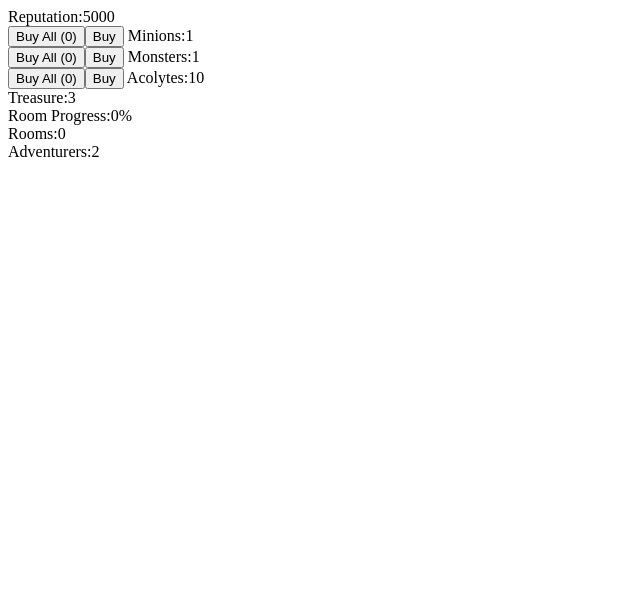
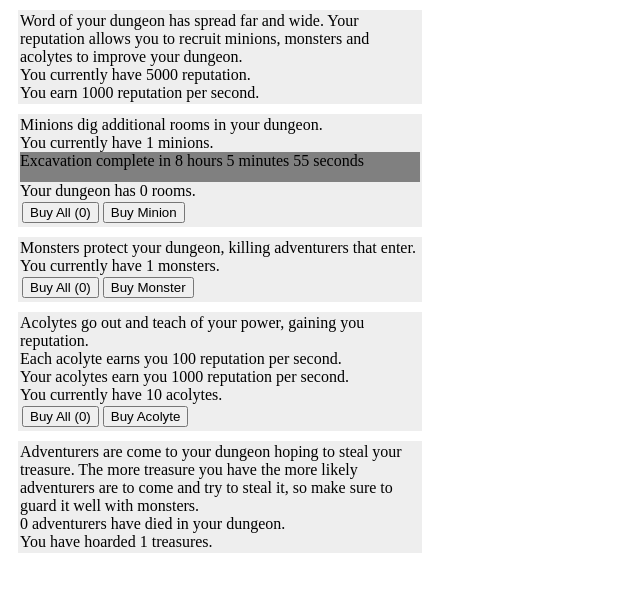
Before and after one commit to caesuric/DungeonBuilder, a website: page index.html in a window 1280 px wide. Shown: the whole page, without its empty margins (0-640 px from the left). Drawn offline with nearby package versions, Linux system fonts and the light colour scheme.

Commit message:
Basic styles, extracted methods, dungeon room progress bar

```diff
--- a/DungeonBuilder.js
+++ b/DungeonBuilder.js
@@ -11,6 +11,14 @@
       this.buyMonster = __bind(this.buyMonster, this);
       this.buyMinion = __bind(this.buyMinion, this);
       this.maxNumberToBuy = __bind(this.maxNumberToBuy, this);
+      this.roomCost = __bind(this.roomCost, this);
+      this.setRoomETA = __bind(this.setRoomETA, this);
+      this.updateTreasureBox = __bind(this.updateTreasureBox, this);
+      this.updateAcolyteBox = __bind(this.updateAcolyteBox, this);
+      this.updateMonsterBox = __bind(this.updateMonsterBox, this);
+      this.updateMinionBox = __bind(this.updateMinionBox, this);
+      this.updateReputationBox = __bind(this.updateReputationBox, this);
+      this.updateValues = __bind(this.updateValues, this);
       this.tick = __bind(this.tick, this);
       this.minions = 1;
       this.monsters = 1;
@@ -31,8 +39,103 @@
     }
 
     Dungeon.prototype.tick = function() {
-      var adventurerRoll, costToBuild, i, roomProgressPercent, _i, _len, _ref;
+      this.updateValues();
+      this.updateTreasureBox();
+      this.updateMinionBox();
+      this.updateMonsterBox();
+      this.updateAcolyteBox();
+      return this.updateReputationBox();
+    };
+
+    Dungeon.prototype.updateValues = function() {
+      var adventurerRoll, i, _i, _len, _ref, _results;
       this.roomProgress += this.minions * this.devMultiplier;
+      if (this.roomProgress >= this.roomCost()) {
+        this.roomProgress -= this.roomCost();
+        this.rooms += 1;
+      }
+      this.reputation += this.acolytes * this.devMultiplier;
+      _ref = [0, Math.floor(this.treasure * this.devMultiplier)];
+      _results = [];
+      for (_i = 0, _len = _ref.length; _i < _len; _i++) {
+        i = _ref[_i];
+        adventurerRoll = Math.floor((Math.random() * 6000) + 1);
+        if (adventurerRoll === 6000) {
+          this.adventurers += 1;
+          _results.push(this.treasure += 1);
+        } else {
+          _results.push(void 0);
+        }
+      }
+      return _results;
+    };
+
+    Dungeon.prototype.updateReputationBox = function() {
+      $('#reputationCount').text(this.reputation);
+      return $('#reputationRate').text(this.acolytes * 100);
+    };
+
+    Dungeon.prototype.updateMinionBox = function() {
+      var roomProgressPercent;
+      $('#minionCount').text(this.minions);
+      $('#buyAllMinions').text("Buy All (" + (this.maxNumberToBuy(this.cost)) + ")");
+      roomProgressPercent = (this.roomProgress / this.roomCost() * 100).toString();
+      $('#roomCount').text(this.rooms);
+      this.updateProgressBar($('#roomBar'), roomProgressPercent);
+      return this.setRoomETA();
+    };
+
+    Dungeon.prototype.updateMonsterBox = function() {
+      $('#monsterCount').text(this.monsters);
+      return $('#buyAllMonsters').text("Buy All (" + (this.maxNumberToBuy(this.cost)) + ")");
+    };
+
+    Dungeon.prototype.updateAcolyteBox = function() {
+      $('#acolyteCount').text(this.acolytes);
+      $('#acolyteReputationRate').text(this.acolytes * 100);
+      return $('#buyAllAcolytes').text("Buy All (" + (this.maxNumberToBuy(this.cost)) + ")");
+    };
+
+    Dungeon.prototype.updateTreasureBox = function() {
+      $('#adventurerCount').text(this.adventurers);
+      return $('#treasureCount').text(this.treasure);
+    };
+
+    Dungeon.prototype.setRoomETA = function() {
+      var duration, eta, moment_time, rate, remaining, specific;
+      remaining = this.roomCost() - this.roomProgress;
+      rate = this.minions * this.devMultiplier;
+      eta = Math.floor(remaining / rate);
+      duration = moment.duration(eta * 10);
+      moment_time = duration.humanize();
+      specific = "";
+      if (duration.years() > 0) {
+        specific += "" + (duration.years()) + " years ";
+      }
+      if (duration.months() > 0) {
+        specific += "" + (duration.months()) + " months ";
+      }
+      if (duration.days() > 0) {
+        specific += "" + (duration.days()) + " days ";
+      }
+      if (duration.hours() > 0) {
+        specific += "" + (duration.hours()) + " hours ";
+      }
+      if (duration.minutes() > 0) {
+        specific += "" + (duration.minutes()) + " minutes ";
+      }
+      if (duration.seconds() > 0) {
+        specific += "" + (duration.seconds()) + " seconds ";
+      }
+      return $('#roomETA').text(specific);
+    };
+
+    Dungeon.prototype.updateProgressBar = function(bar, percent) {
+      return bar.width("" + percent + "%");
+    };
+
+    Dungeon.prototype.roomCost = function() {
+      var costToBuild;
       costToBuild = 2916000;
       if (this.rooms >= 100) {
         costToBuild = 1247114880;
@@ -43,32 +146,7 @@
       } else if (this.rooms >= 5) {
         costToBuild = 56687040;
       }
-      if (this.roomProgress >= costToBuild) {
-        this.roomProgress = 0;
-        this.rooms += 1;
-      }
-      roomProgressPercent = Math.floor(this.roomProgress / costToBuild * 100).toString();
-      $('#roomProgressCount').text("" + roomProgressPercent + "%");
-      $('#roomCount').text(this.rooms);
-      _ref = [0, Math.floor(this.treasure * this.devMultiplier)];
-      for (_i = 0, _len = _ref.length; _i < _len; _i++) {
-        i = _ref[_i];
-        adventurerRoll = Math.floor((Math.random() * 6000) + 1);
-        if (adventurerRoll === 6000) {
-          this.adventurers += 1;
-          this.treasure += 1;
-        }
-      }
-      $('#adventurerCount').text(this.adventurers);
-      $('#treasureCount').text(this.treasure);
-      this.reputation += this.acolytes * this.devMultiplier;
-      $('#minionCount').text(this.minions);
-      $('#monsterCount').text(this.monsters);
-      $('#acolyteCount').text(this.acolytes);
-      $('#reputationCount').text(this.reputation);
-      $('#buyAllMinions').text("Buy All (" + (this.maxNumberToBuy(this.cost)) + ")");
-      $('#buyAllMonsters').text("Buy All (" + (this.maxNumberToBuy(this.cost)) + ")");
-      return $('#buyAllAcolytes').text("Buy All (" + (this.maxNumberToBuy(this.cost)) + ")");
+      return costToBuild;
     };
 
     Dungeon.prototype.maxNumberToBuy = function(cost) {
--- a/Gruntfile.coffee
+++ b/Gruntfile.coffee
@@ -42,5 +42,5 @@ module.exports = (grunt) ->
     }
   }
   # grunt.registerTask 'build', ['coffee', 'sass', 'haml']
-  grunt.registerTask 'build', ['coffee']
+  grunt.registerTask 'build', ['coffee', 'sass']
   grunt.registerTask 'default', ['build', 'watch']
--- a/index.html
+++ b/index.html
@@ -4,23 +4,52 @@
     <meta http-equiv="Content-Type" content="text/html; charset=UTF-8"/>
     <title>Dungeon Builder</title>
     <script src="https://code.jquery.com/jquery-3.1.0.slim.min.js" type="text/javascript"></script>
+    <script src="https://cdnjs.cloudflare.com/ajax/libs/moment.js/2.14.1/moment.min.js" type="text/javascript"></script>
     <script src="DungeonBuilder.js" type="text/javascript"></script>
+    <link href='css/style.css' rel='stylesheet' type='text/css'>
   </head>
   <body style='background-color: #FFFFFF;'>
-    <div id="reputationLabel">Reputation:<span id="reputationCount"></span></div>
+    <div class="unitBox">
+      Word of your dungeon has spread far and wide. Your reputation allows you to recruit minions, monsters and acolytes to improve your dungeon.<br/>
+      You currently have <span id="reputationCount"></span> reputation.</br>
+      You earn <span id="reputationRate"></span> reputation per second.
+    </div>
 
-    <button id="buyAllMinions">Buy All</button><button id="buyMinion">Buy</button>
-    <span id="minionLabel">Minions:</span><span id="minionCount"></span><br>
+    <div class="unitBox">
+      Minions dig additional rooms in your dungeon.<br/>
+      You currently have <span id="minionCount"></span> minions.<br>
+      <div class="progressOuter" id="roomProgress">
+        <div class="progressInner" id="roomBar"> </div>
+        <div class="progressDescription">
+          Excavation complete in <span id="roomETA"></span>
+        </div>
+      </div>
+      Your dungeon has <span id="roomCount"></span> rooms.<br/>
+      <button id="buyAllMinions">Buy All</button><button id="buyMinion">Buy Minion</button>
 
-    <button id="buyAllMonsters">Buy All</button><button id="buyMonster">Buy</button>
-    <span id="monsterLabel">Monsters:</span><span id="monsterCount"></span><br>
 
-    <button id="buyAllAcolytes">Buy All</button><button id="buyAcolyte">Buy</button>
-    <span id="acolyteLabel">Acolytes:</span><span id="acolyteCount"></span><br>
+    </div>
 
-    <div id="treasureLabel">Treasure:<span id="treasureCount"></span></div>
-    <div id="roomProgressLabel">Room Progress:<span id="roomProgressCount"></span></div>
-    <div id="roomLabel">Rooms:<span id="roomCount"></span></div>
-    <div id="adventurerLabel">Adventurers:<span id="adventurerCount"></span></div>
+    <div class="unitBox">
+      Monsters protect your dungeon, killing adventurers that enter.<br/>
+      You currently have <span id="monsterCount"></span> monsters.<br>
+      <button id="buyAllMonsters">Buy All</button><button id="buyMonster">Buy Monster</button>
+    </div>
+
+    <div class="unitBox">
+      Acolytes go out and teach of your power, gaining you reputation.<br/>
+      Each acolyte earns you 100 reputation per second.<br/>
+      Your acolytes earn you <span id='acolyteReputationRate'></span> reputation per second.<br/>
+      You currently have <span id="acolyteCount"></span> acolytes.<br>
+    <button id="buyAllAcolytes">Buy All</button><button id="buyAcolyte">Buy Acolyte</button>
+    </div>
+
+    <div class="unitBox">
+      <div>
+        Adventurers are come to your dungeon hoping to steal your treasure. The more treasure you have the more likely adventurers are to come and try to steal it, so make sure to guard it well with monsters.
+      </div>
+      <span id="adventurerCount"></span> adventurers have died in your dungeon.<br/>
+      You have hoarded <span id="treasureCount"></span> treasures.
+    </div>
   </body>
 </html>
--- /dev/null
+++ b/style.scss
@@ -0,0 +1,25 @@
+.unitBox {
+  background: #eee;
+  margin: 10px;
+  padding: 2px;
+  width: 400px;
+  button {
+    margin: 2px;
+  }
+}
+
+.progressOuter {
+  position: relative;
+  width: 100%;
+  height: 30px;
+  background-color: grey;
+}
+.progressInner {
+  position: absolute;
+  width: 0%;
+  height: 100%;
+  background-color: green;
+}
+.progressDescription {
+  position: absolute;
+}
```
Also changed, not shown: DungeonBuilder.coffee (+70 -21 lines), css/style.css (added), 1 other file.
